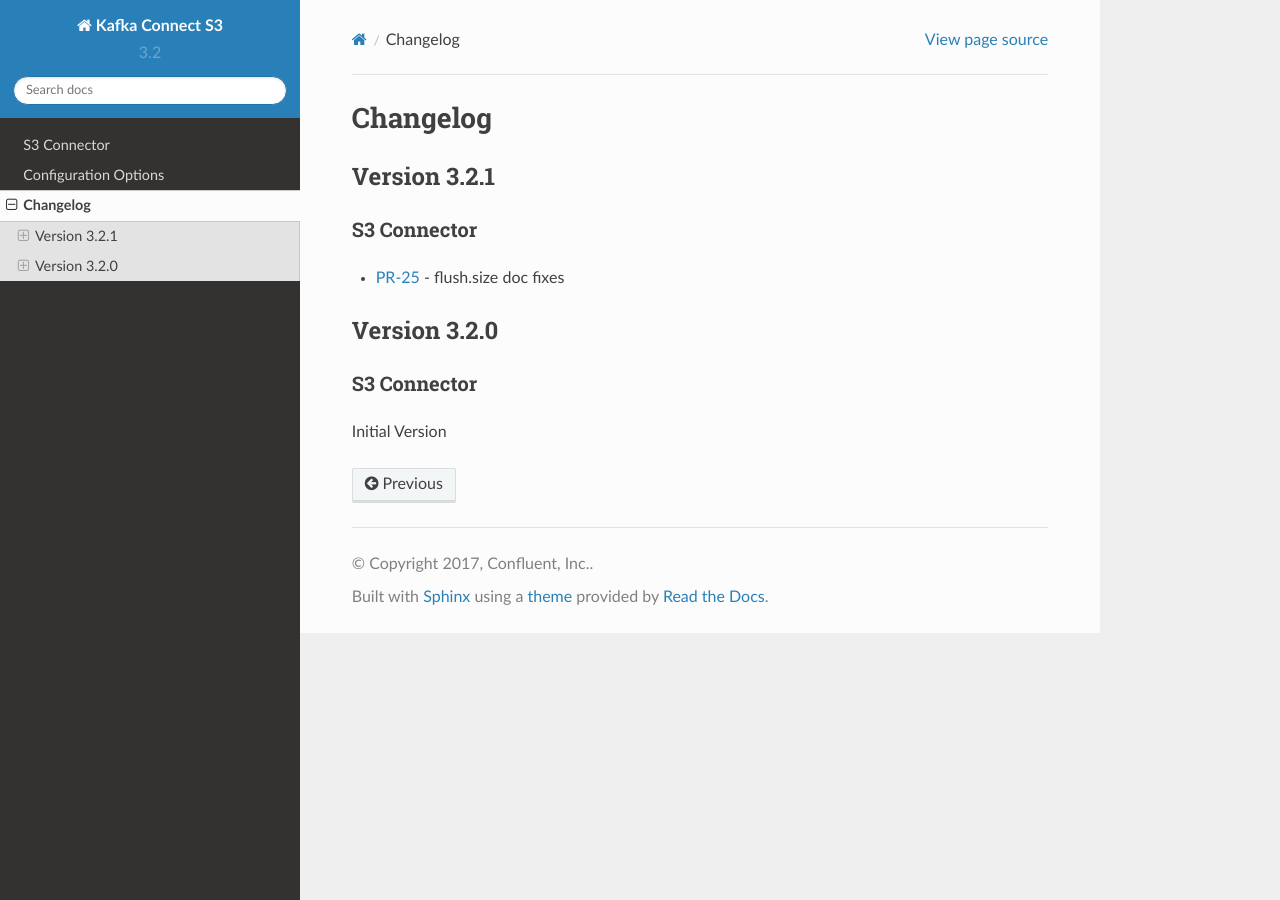
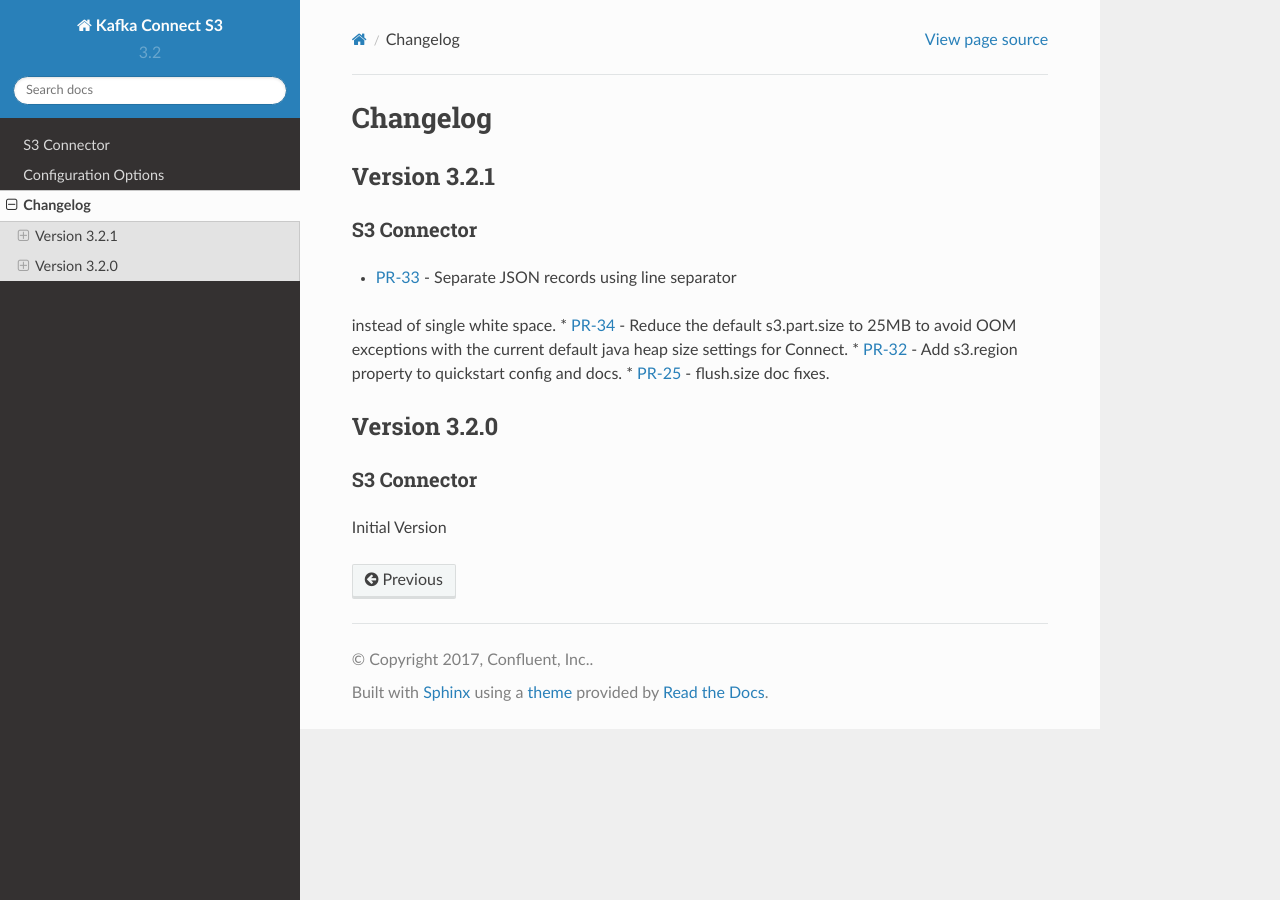
Before and after one commit to confluentinc/kafka-connect-storage-cloud, a Sphinx documentation site: the page built from kafka-connect-s3/docs/changelog.rst, in a window 1280 px wide. Built offline with Sphinx 7.4.7 and the Read the Docs theme 2.0.0, drawn with Linux system fonts in a browser that asks for light colours.

Commit message:
Update 3.2.1 changelog.

```diff
--- a/kafka-connect-s3/docs/changelog.rst
+++ b/kafka-connect-s3/docs/changelog.rst
@@ -9,7 +9,13 @@
 S3 Connector
 ~~~~~~~~~~~~~~
 
-* `PR-25 <https://github.com/confluentinc/kafka-connect-s3/pull/25>`_ - flush.size doc fixes
+* `PR-33 <https://github.com/confluentinc/kafka-connect-s3/pull/33>`_ - Separate JSON records using line separator
+instead of single white space.
+* `PR-34 <https://github.com/confluentinc/kafka-connect-s3/pull/34>`_ - Reduce the default s3.part.size to 25MB to avoid
+OOM exceptions with the current default java heap size settings for Connect.
+* `PR-32 <https://github.com/confluentinc/kafka-connect-s3/pull/32>`_ - Add s3.region property to quickstart config and
+docs.
+* `PR-25 <https://github.com/confluentinc/kafka-connect-s3/pull/25>`_ - flush.size doc fixes.
 
 Version 3.2.0
 -------------
```
